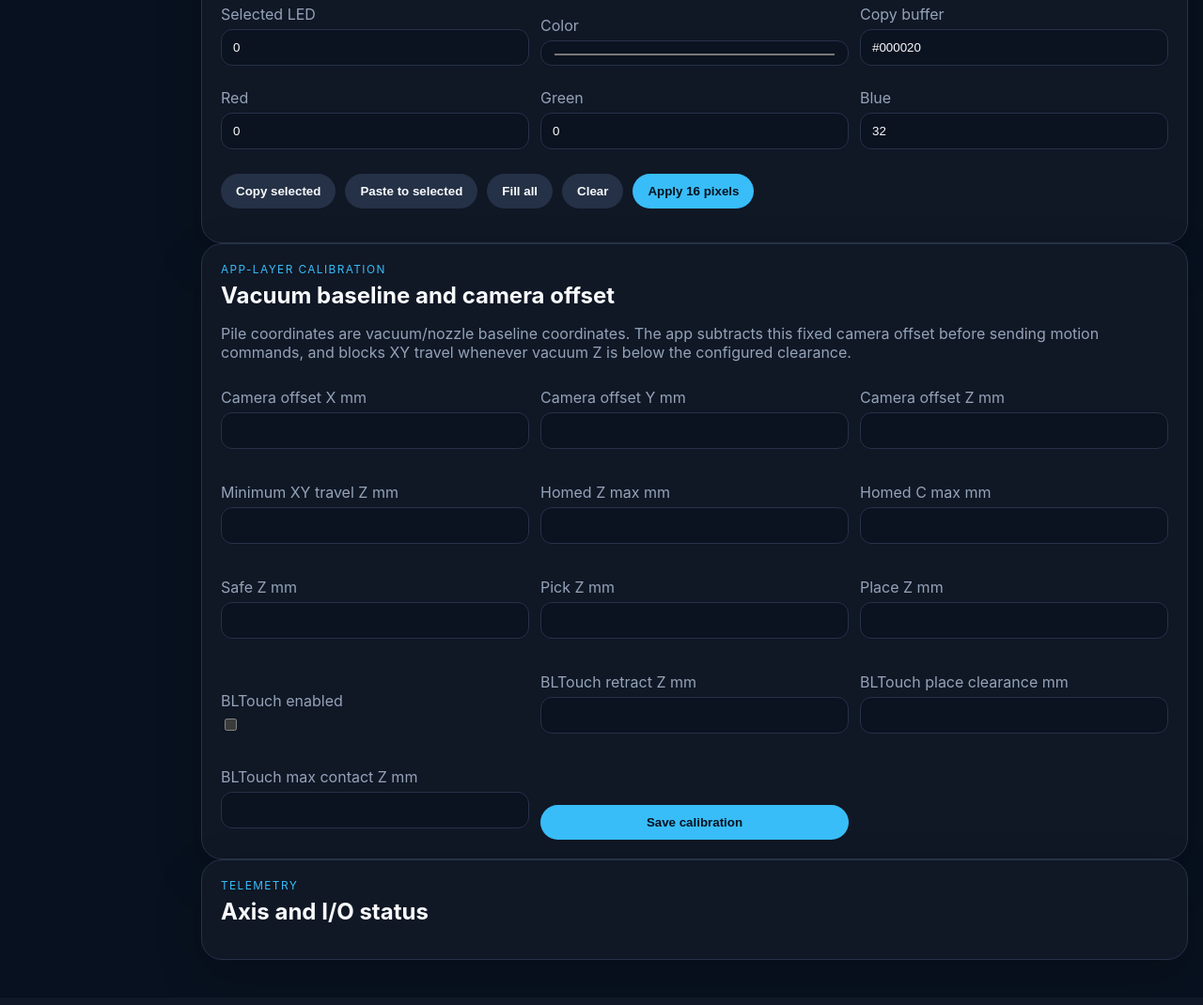
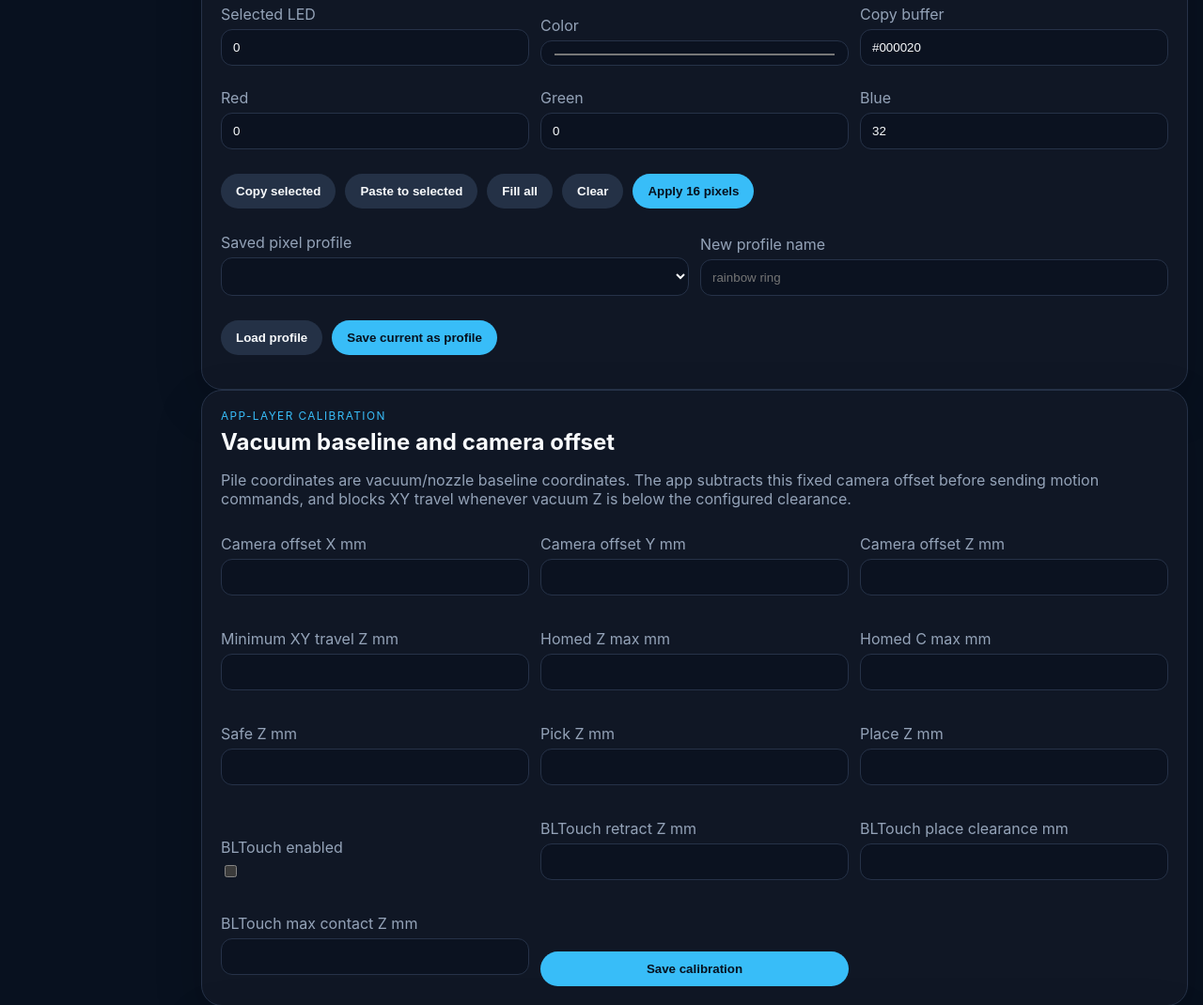
Before and after one commit to schaffer2013/SortingMachineArray, a Python web app: template src/sorter/interfaces/web/templates/machine.html in a window 1280 px wide. Shown: the part 1284-2354 px from the top of the page at 94% size. Before the commit the page ends 2306 px from the top, so only its background shows below. Run offline with Jinja, Linux system fonts and the light colour scheme; the template is opened without the code that fills it, so the values that code supplies are empty.

Commit message:
Save NeoPixel ring profiles

```diff
--- a/src/sorter/interfaces/web/static/app.js
+++ b/src/sorter/interfaces/web/static/app.js
@@ -116,8 +116,13 @@ window.SorterPages = {
     const pixelFill = document.querySelector("#pixel-fill");
     const pixelClear = document.querySelector("#pixel-clear");
     const pixelApply = document.querySelector("#pixel-apply");
+    const pixelProfile = document.querySelector("#pixel-profile");
+    const pixelProfileName = document.querySelector("#pixel-profile-name");
+    const pixelLoadProfile = document.querySelector("#pixel-load-profile");
+    const pixelSaveProfile = document.querySelector("#pixel-save-profile");
     const pixelMessage = document.querySelector("#pixel-message");
     const pixels = Array.from({length: 16}, () => [0, 0, 32]);
+    let pixelProfiles = [];
     let selectedPixel = 0;
     let selectedPixels = new Set([0]);
     let copiedPixel = [0, 0, 32];
@@ -185,6 +190,13 @@ window.SorterPages = {
       profileSelect.innerHTML = data.profiles
         .map(profile => `<option value="${profile.name}">${profile.name} (${profile.red}, ${profile.green}, ${profile.blue})</option>`)
         .join("");
+    }
+    async function loadPixelProfiles() {
+      const data = await json("/api/neopixel/profiles");
+      pixelProfiles = data.profiles || [];
+      pixelProfile.innerHTML = pixelProfiles.length
+        ? pixelProfiles.map(profile => `<option value="${profile.name}">${profile.name}</option>`).join("")
+        : `<option value="">No pixel profiles saved</option>`;
     }
     function renderPixels() {
       pixelGrid.innerHTML = pixels.map((pixel, index) => `
@@ -278,6 +290,34 @@ window.SorterPages = {
         pixelMessage.textContent = error.message;
       }
     };
+    pixelLoadProfile.onclick = () => {
+      const profile = pixelProfiles.find(item => item.name === pixelProfile.value);
+      if (!profile) {
+        pixelMessage.textContent = "Choose a saved pixel profile";
+        return;
+      }
+      profile.pixels.forEach((pixel, index) => pixels[index] = pixel.map(clampChannel));
+      selectedPixel = 0;
+      selectedPixels = new Set([0]);
+      renderPixels();
+      syncPixelInputs();
+      pixelMessage.textContent = `Loaded ${profile.name}`;
+    };
+    pixelSaveProfile.onclick = async () => {
+      try {
+        const result = await json("/api/neopixel/profiles", {
+          method:"POST",
+          headers:{"Content-Type":"application/json"},
+          body:JSON.stringify({name: pixelProfileName.value, pixels}),
+        });
+        pixelMessage.textContent = `Saved ${result.profile.name}`;
+        pixelProfileName.value = "";
+        await loadPixelProfiles();
+        pixelProfile.value = result.profile.name;
+      } catch (error) {
+        pixelMessage.textContent = error.message;
+      }
+    };
     async function refresh() {
       const status = await json("/api/status");
       renderRuntimeBanner(status);
@@ -318,7 +358,7 @@ window.SorterPages = {
       calibrationForm.elements.probe_enabled.checked = Boolean(status.calibration.probe_enabled);
       statusRoot.innerHTML = cards.map(([k,v]) => `<article class="status-card"><div class="muted">${k}</div><strong>${v}</strong></article>`).join("");
     }
-    renderPixels(); syncPixelInputs(); loadProfiles(); refresh(); setInterval(refresh, 1200);
+    renderPixels(); syncPixelInputs(); loadProfiles(); loadPixelProfiles(); refresh(); setInterval(refresh, 1200);
   },
   movement() {
     const statusRoot = document.querySelector("#movement-status");
--- a/src/sorter/interfaces/web/templates/machine.html
+++ b/src/sorter/interfaces/web/templates/machine.html
@@ -81,6 +81,18 @@
     <button id="pixel-clear" type="button" class="secondary">Clear</button>
     <button id="pixel-apply" type="button">Apply 16 pixels</button>
   </div>
+  <div class="form-grid">
+    <label>Saved pixel profile
+      <select id="pixel-profile"></select>
+    </label>
+    <label>New profile name
+      <input id="pixel-profile-name" placeholder="rainbow ring">
+    </label>
+  </div>
+  <div class="button-row">
+    <button id="pixel-load-profile" type="button" class="secondary">Load profile</button>
+    <button id="pixel-save-profile" type="button">Save current as profile</button>
+  </div>
   <p id="pixel-message" class="muted"></p>
 </section>
 <section class="panel">
```
Also changed, not shown: src/sorter/interfaces/web/app.py (+76 -0 lines), tests/unit/test_web_app.py (+26 -0 lines).
